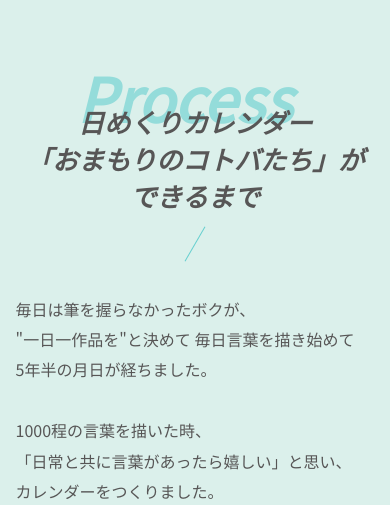
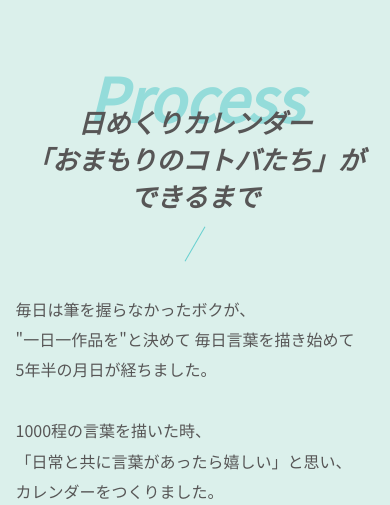
Before and after one commit to acca10/calendar, a plain HTML site: page index.html in a window 390 px wide. Shown: the part 595-1100 px from the top of the page. Drawn offline with nearby package versions, Linux system fonts and the light colour scheme; some packages are replaced by stand-ins of ours.

Commit message:
Add files via upload

```diff
--- a/css/responsive.css
+++ b/css/responsive.css
@@ -142,7 +142,7 @@ section img {
 .heading1::before,
 .heading2::before,
 .heading3::before {
-  transform: translate(-55%, 20px);
+  /* transform: translate(-55%, 20px); */
   font-size: 60px;
 }
 
--- a/css/style.css
+++ b/css/style.css
@@ -77,7 +77,6 @@ nav {
 .Header-wrapper section {
   display: flex;
   flex-direction: row;
-  /* justify-content: space-between; */
   margin-top: 50px;
 }
 
@@ -177,7 +176,7 @@ section img {
   position: absolute;
   top: -20px;
   left: 50%;
-  transform: translate(-50%, 10px);
+  transform: translate(-50%, 20px);
   color: #66cfcf;
   opacity: 0.6;
   font-size: 80px;
```
